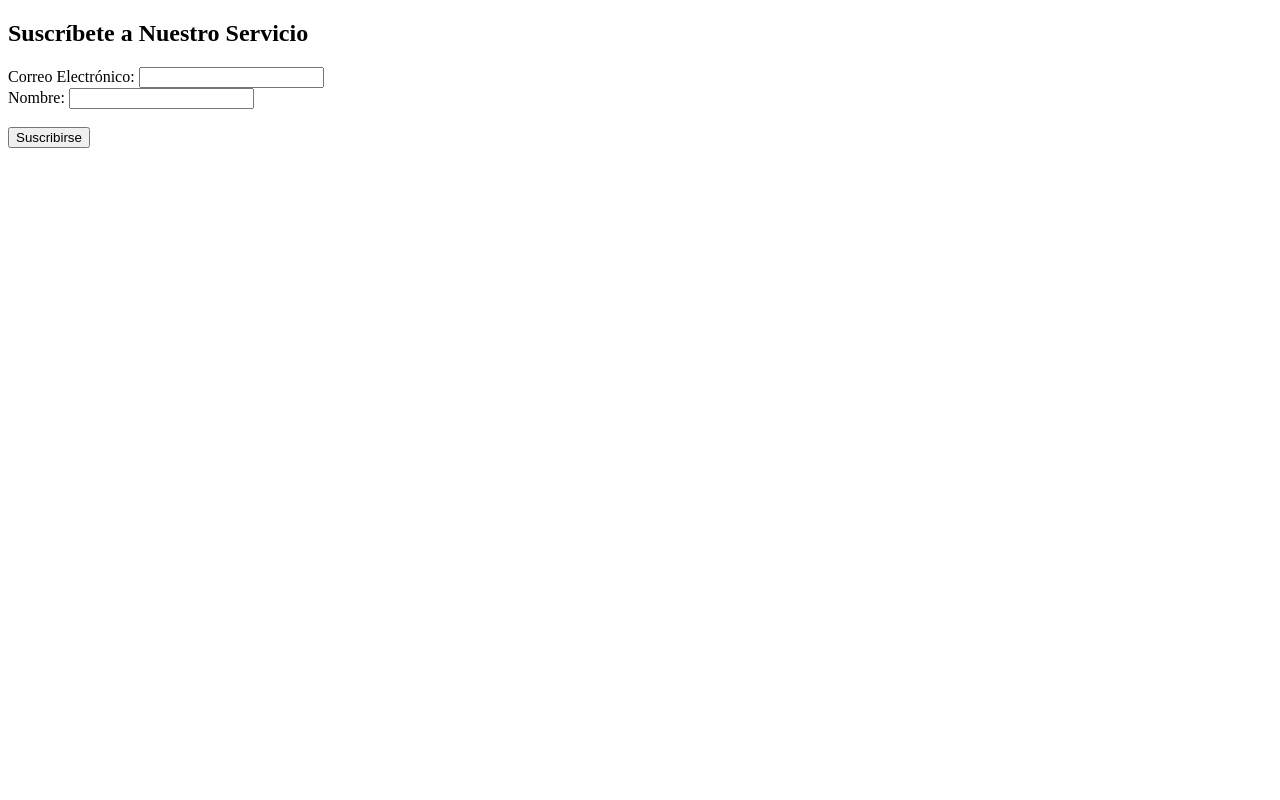
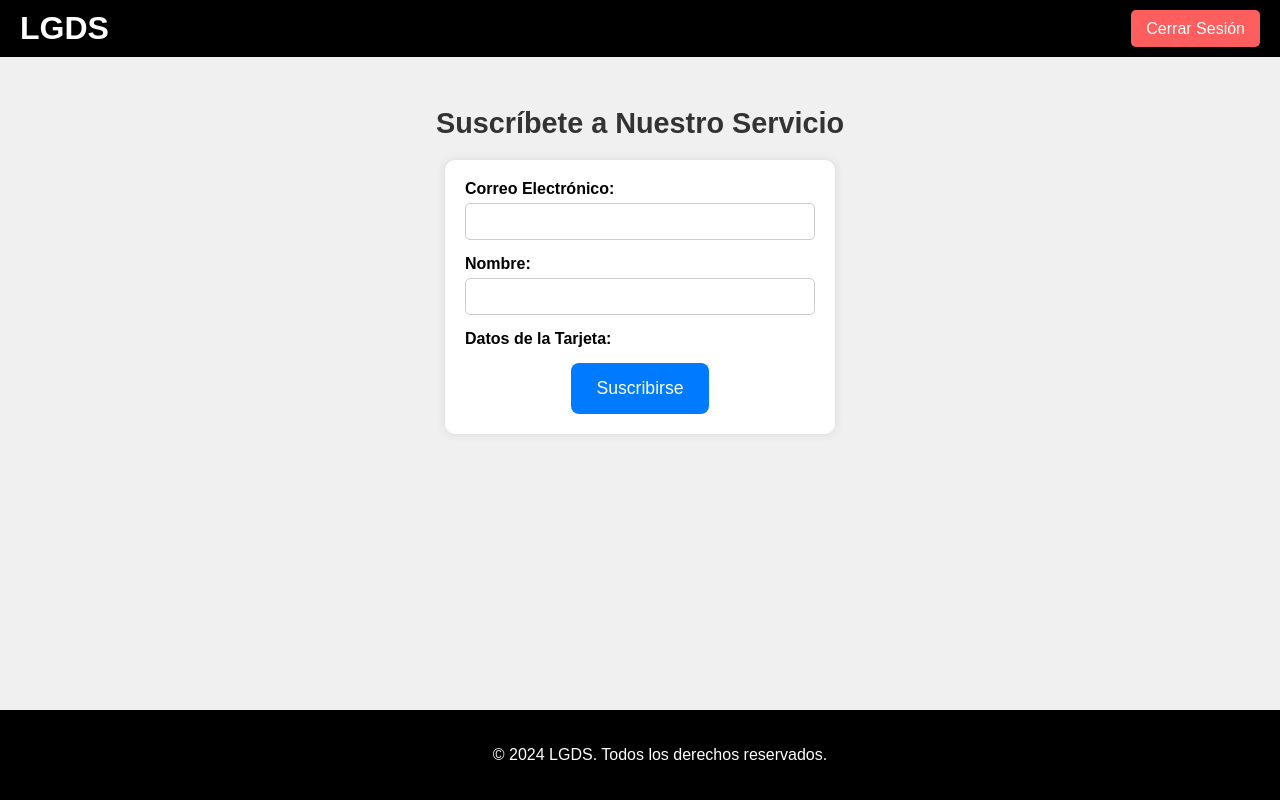
Before and after one commit to Majo-cdmx/Pagina, a PHP site: page /subscribe.html in a window 1280 px wide. Run offline with PHP 8.4, Linux system fonts and the light colour scheme; some libraries are stand-ins or nearby versions.

Commit message:
Modificación por estilos

```diff
--- /dev/null
+++ b/public/styles/subscribe.css
@@ -0,0 +1,116 @@
+/* Estilo general */
+body {
+    font-family: Arial, sans-serif;
+    background-color: #f0f0f0;
+    margin: 0;
+    padding: 0;
+}
+
+/* Estilo para el header */
+header {
+    background-color: #000;
+    color: #fff;
+    padding: 10px 20px;
+    display: flex;
+    justify-content: space-between;
+    align-items: center;
+}
+
+.header-content {
+    display: flex;
+    justify-content: space-between;
+    align-items: center;
+    width: 100%;
+}
+
+header h1 {
+    font-size: 2rem;
+    margin: 0;
+}
+
+/* Estilo para el botón de cerrar sesión en el header */
+.logout-button .btn-logout {
+    background-color: #ff5e5e;
+    color: #fff;
+    padding: 10px 15px;
+    text-decoration: none;
+    border-radius: 5px;
+}
+
+.logout-button .btn-logout:hover {
+    background-color: #ff0000;
+}
+
+/* Estilo para el main */
+main {
+    text-align: center;
+    margin-top: 50px;
+}
+
+main h2 {
+    font-size: 1.8rem;
+    color: #333;
+    margin-bottom: 20px;
+}
+
+/* Contenedor del formulario de suscripción */
+.subscription-container {
+    background-color: #fff;
+    width: 350px;
+    margin: 0 auto;
+    padding: 20px;
+    border-radius: 10px;
+    box-shadow: 0 0 10px rgba(0, 0, 0, 0.1);
+}
+
+.form-group {
+    margin-bottom: 15px;
+}
+
+label {
+    display: block;
+    font-weight: bold;
+    margin-bottom: 5px;
+    text-align: left;
+}
+
+input {
+    width: 100%;
+    padding: 10px;
+    border-radius: 5px;
+    border: 1px solid #ccc;
+    box-sizing: border-box;
+}
+
+/* Estilo del contenedor de Stripe */
+#card-element-container {
+    margin-top: 10px;
+}
+
+/* Botón de suscribirse */
+.btn-subscribe {
+    background-color: #007bff;
+    color: #fff;
+    padding: 15px 25px;
+    font-size: 1.1rem;
+    text-decoration: none;
+    border: none;
+    border-radius: 8px;
+    cursor: pointer;
+    transition: background-color 0.3s;
+}
+
+.btn-subscribe:hover {
+    background-color: #0056b3;
+}
+
+/* Estilo para el footer */
+footer {
+    background-color: #000;
+    color: #fff;
+    padding: 20px;
+    position: fixed;
+    bottom: 0;
+    width: 100%;
+    text-align: center;
+}
--- a/public/subscribe.html
+++ b/public/subscribe.html
@@ -1,26 +1,48 @@
 <!DOCTYPE html>
-<html lang="en">
+<html lang="es">
 
 <head>
     <meta charset="UTF-8">
     <meta name="viewport" content="width=device-width, initial-scale=1.0">
     <title>Suscripción a Servicios</title>
+    <link rel="stylesheet" href="styles/subscribe.css">
     <script src="https://js.stripe.com/v3/"></script>
 </head>
 
 <body>
+    <header>
+        <div class="header-content">
+            <h1>LGDS</h1>
+            <div class="logout-button">
+                <a href="logout.php" class="btn-logout">Cerrar Sesión</a>
+            </div>
+        </div>
+    </header>
+
+    <main>
         <h2>Suscríbete a Nuestro Servicio</h2>
+        <div class="subscription-container">
             <form id="subscription-form">
+                <div class="form-group">
                     <label for="email">Correo Electrónico:</label>
                     <input type="email" id="email" required>
-        <br>
+                </div>
+                <div class="form-group">
                     <label for="name">Nombre:</label>
                     <input type="text" id="name" required>
-        <br>
+                </div>
+                <div class="form-group" id="card-element-container">
+                    <label for="card-element">Datos de la Tarjeta:</label>
                     <div id="card-element"></div>
-        <br>
-        <button type="submit">Suscribirse</button>
+                </div>
+                <button type="submit" class="btn-subscribe">Suscribirse</button>
             </form>
+        </div>
+    </main>
+
+    <footer>
+        <p>© 2024 LGDS. Todos los derechos reservados.</p>
+    </footer>
 
     <script>
         const stripe = Stripe('pk_live_51QORLeEUWIt9tPpJWz4ue2zHnpyJQW8ljzaWHcEpOrPFiOmxgRuDWOF6lXGHpo5wm3Unpq0M2LClWjJJkNyGbPpA00eMMC643p'); // Reemplaza con tu clave publicable de Stripe
```
Also changed, not shown: public/styles/welcome.css (added, +88 -0 lines), public/welcome.php (+23 -5 lines). Lines whose indentation alone changed are shown as unchanged.
